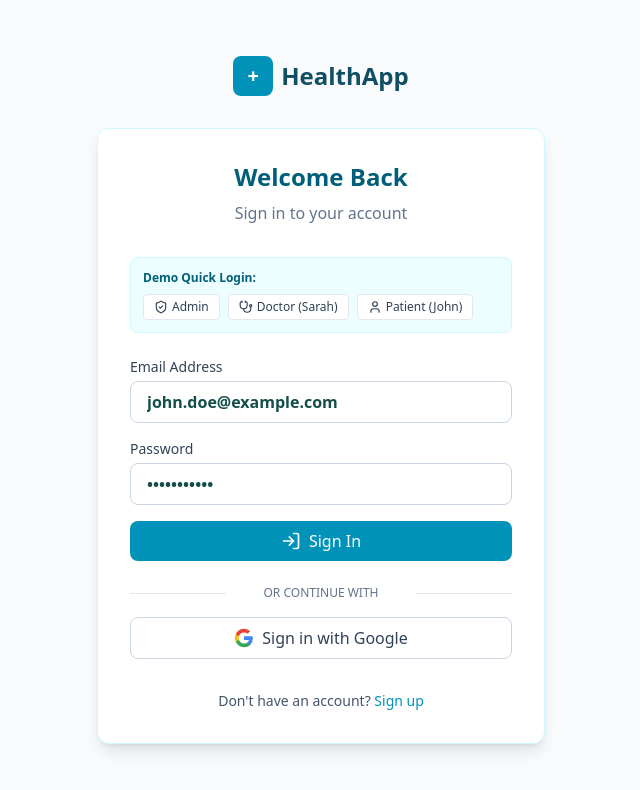
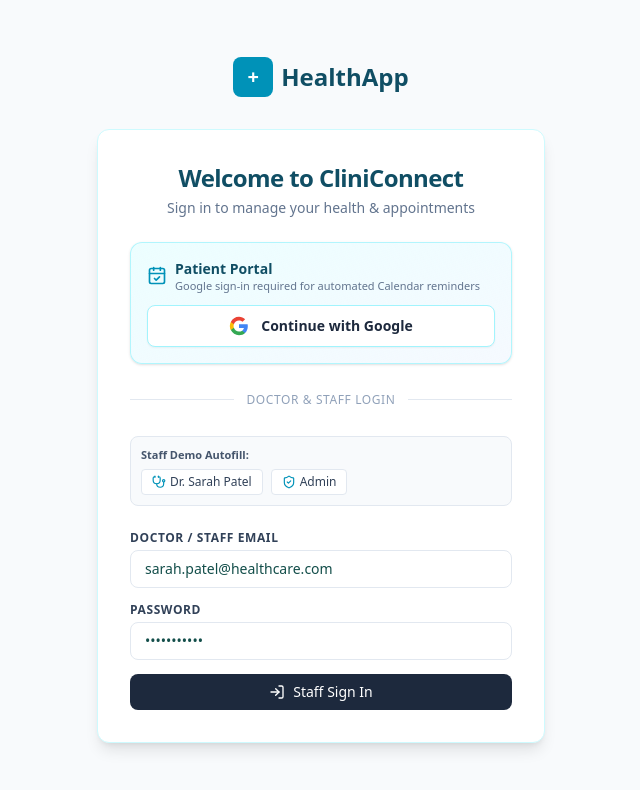
Before and after one commit to Vishwazeer/CliniConnect, a Next.js app: page /login in a window 1280 px wide. Shown: the top 790 px of the page, without its empty margins (319-959 px from the left). Built offline with nearby package versions, Linux system fonts and the light colour scheme.

Commit message:
Enforce Google authentication for patient logins to guarantee Calendar tokens

```diff
--- a/src/app/(auth)/login/page.tsx
+++ b/src/app/(auth)/login/page.tsx
@@ -4,11 +4,11 @@ import { useState } from "react";
 import { signIn } from "next-auth/react";
 import { useRouter } from "next/navigation";
 import Link from "next/link";
-import { LogIn, User, Stethoscope, ShieldCheck } from 'lucide-react';
+import { LogIn, User, Stethoscope, ShieldCheck, CalendarCheck } from 'lucide-react';
 
 export default function LoginPage() {
   const router = useRouter();
-  const [email, setEmail] = useState("john.doe@example.com");
+  const [email, setEmail] = useState("sarah.patel@healthcare.com");
   const [password, setPassword] = useState("password123");
   const [error, setError] = useState("");
   const [isLoading, setIsLoading] = useState(false);
@@ -25,7 +25,9 @@ export default function LoginPage() {
     });
 
     if (res?.error) {
-      setError("Invalid credentials. Please try again.");
+      setError(res.error.includes("Patients must sign in")
+        ? "Patients must sign in using the Google button above for Calendar reminders."
+        : "Invalid credentials. Please try again.");
       setIsLoading(false);
     } else {
       router.push("/dashboard");
@@ -37,75 +39,110 @@ export default function LoginPage() {
   };
 
   return (
-    <div className="w-full max-w-md bg-white p-8 rounded-xl shadow-lg border border-cyan-100">
-      <div className="text-center mb-8">
-        <h2 className="text-2xl font-bold text-cyan-800">Welcome Back</h2>
-        <p className="text-slate-500 mt-2">Sign in to your account</p>
+    <div className="w-full max-w-md bg-white p-8 rounded-xl shadow-lg border border-cyan-100 space-y-6">
+      <div className="text-center">
+        <h2 className="text-2xl font-extrabold text-cyan-900 tracking-tight">Welcome to CliniConnect</h2>
+        <p className="text-slate-500 text-sm mt-1">Sign in to manage your health & appointments</p>
       </div>
 
-      {/* Demo Credentials Quick Fill */}
-      <div className="mb-6 p-3 bg-cyan-50 rounded-lg border border-cyan-100">
-        <p className="text-xs font-semibold text-cyan-800 mb-2">Demo Quick Login:</p>
+      {error && (
+        <div className="bg-red-50 border-l-4 border-red-500 text-red-700 p-3 rounded-md text-xs font-medium">
+          {error}
+        </div>
+      )}
+
+      {/* Patient Google Sign-In Section (Primary) */}
+      <div className="p-4 bg-gradient-to-br from-cyan-50 to-blue-50/60 rounded-xl border border-cyan-200/80 shadow-sm space-y-3">
+        <div className="flex items-center gap-2 text-cyan-900">
+          <CalendarCheck className="w-5 h-5 text-cyan-600 shrink-0" />
+          <div>
+            <h3 className="font-bold text-sm">Patient Portal</h3>
+            <p className="text-[11px] text-slate-500 leading-tight">Google sign-in required for automated Calendar reminders</p>
+          </div>
+        </div>
+
+        <button
+          type="button"
+          onClick={handleGoogleSignIn}
+          className="w-full flex items-center justify-center gap-3 bg-white border border-cyan-200 text-slate-800 font-semibold py-2.5 px-4 rounded-lg hover:bg-cyan-50/50 hover:border-cyan-300 transition-all shadow-xs cursor-pointer text-sm"
+        >
+          <svg className="h-5 w-5 shrink-0" viewBox="0 0 24 24">
+            <path
+              d="M22.56 12.25c0-.78-.07-1.53-.2-2.25H12v4.26h5.92c-.26 1.37-1.04 2.53-2.21 3.31v2.77h3.57c2.08-1.92 3.28-4.74 3.28-8.09z"
+              fill="#4285F4"
+            />
+            <path
+              d="M12 23c2.97 0 5.46-.98 7.28-2.66l-3.57-2.77c-.98.66-2.23 1.06-3.71 1.06-2.86 0-5.29-1.93-6.16-4.53H2.18v2.84C3.99 20.53 7.7 23 12 23z"
+              fill="#34A853"
+            />
+            <path
+              d="M5.84 14.09c-.22-.66-.35-1.36-.35-2.09s.13-1.43.35-2.09V7.07H2.18C1.43 8.55 1 10.22 1 12s.43 3.45 1.18 4.93l2.85-2.22.81-.62z"
+              fill="#FBBC05"
+            />
+            <path
+              d="M12 5.38c1.62 0 3.06.56 4.21 1.64l3.15-3.15C17.45 2.09 14.97 1 12 1 7.7 1 3.99 3.47 2.18 7.07l3.66 2.84c.87-2.6 3.3-4.53 6.16-4.53z"
+              fill="#EA4335"
+            />
+          </svg>
+          Continue with Google
+        </button>
+      </div>
+
+      <div className="relative flex py-1 items-center">
+        <div className="flex-grow border-t border-slate-200"></div>
+        <span className="flex-shrink mx-3 text-xs uppercase tracking-wider text-slate-400 font-medium">
+          Doctor & Staff Login
+        </span>
+        <div className="flex-grow border-t border-slate-200"></div>
+      </div>
+
+      {/* Staff Quick Fill */}
+      <div className="p-2.5 bg-slate-50 rounded-lg border border-slate-200">
+        <p className="text-[11px] font-semibold text-slate-600 mb-1.5">Staff Demo Autofill:</p>
         <div className="flex flex-wrap gap-2">
+          <button
+            type="button"
+            onClick={() => {
+              setEmail("sarah.patel@healthcare.com");
+              setPassword("password123");
+            }}
+            className="text-xs bg-white hover:bg-slate-100 text-slate-700 py-1 px-2.5 rounded border border-slate-200 font-medium flex items-center gap-1 cursor-pointer transition-colors"
+          >
+            <Stethoscope className="w-3.5 h-3.5 text-cyan-600" /> Dr. Sarah Patel
+          </button>
           <button
             type="button"
             onClick={() => {
               setEmail("admin@healthcare.com");
               setPassword("password123");
             }}
-            className="text-xs bg-white hover:bg-slate-50 text-slate-700 py-1 px-2.5 rounded border border-slate-200 transition-colors font-medium flex items-center gap-1 cursor-pointer"
+            className="text-xs bg-white hover:bg-slate-100 text-slate-700 py-1 px-2.5 rounded border border-slate-200 font-medium flex items-center gap-1 cursor-pointer transition-colors"
           >
-            <ShieldCheck className="w-3.5 h-3.5" /> Admin
-          </button>
-          <button
-            type="button"
-            onClick={() => {
-              setEmail("sarah.patel@healthcare.com");
-              setPassword("password123");
-            }}
-            className="text-xs bg-white hover:bg-slate-50 text-slate-700 py-1 px-2.5 rounded border border-slate-200 transition-colors font-medium flex items-center gap-1 cursor-pointer"
-          >
-            <Stethoscope className="w-3.5 h-3.5" /> Doctor (Sarah)
-          </button>
-          <button
-            type="button"
-            onClick={() => {
-              setEmail("john.doe@example.com");
-              setPassword("password123");
-            }}
-            className="text-xs bg-white hover:bg-slate-50 text-slate-700 py-1 px-2.5 rounded border border-slate-200 transition-colors font-medium flex items-center gap-1 cursor-pointer"
-          >
-            <User className="w-3.5 h-3.5" /> Patient (John)
+            <ShieldCheck className="w-3.5 h-3.5 text-cyan-600" /> Admin
           </button>
         </div>
       </div>
 
-      {error && (
-        <div className="bg-red-50 text-red-600 p-3 rounded-md text-sm mb-4">
-          {error}
-        </div>
-      )}
-
-      <form onSubmit={handleSubmit} className="space-y-4">
+      <form onSubmit={handleSubmit} className="space-y-3.5">
         <div>
-          <label className="block text-sm font-medium text-slate-700 mb-1">Email Address</label>
+          <label className="block text-xs font-semibold text-slate-700 uppercase tracking-wider mb-1">Doctor / Staff Email</label>
           <input
             type="email"
             value={email}
             onChange={(e) => setEmail(e.target.value)}
             required
-            className={`w-full px-4 py-2 border border-slate-300 rounded-lg focus:outline-none focus:ring-2 focus:ring-cyan-500 ${email ? 'font-bold' : ''}`}
-            placeholder="you@example.com"
+            className="w-full px-3.5 py-2 border border-slate-200 rounded-lg focus:outline-none focus:ring-2 focus:ring-cyan-500 text-sm"
+            placeholder="doctor@healthcare.com"
           />
         </div>
         <div>
-          <label className="block text-sm font-medium text-slate-700 mb-1">Password</label>
+          <label className="block text-xs font-semibold text-slate-700 uppercase tracking-wider mb-1">Password</label>
           <input
             type="password"
             value={password}
             onChange={(e) => setPassword(e.target.value)}
             required
-            className={`w-full px-4 py-2 border border-slate-300 rounded-lg focus:outline-none focus:ring-2 focus:ring-cyan-500 ${password ? 'font-bold' : ''}`}
+            className="w-full px-3.5 py-2 border border-slate-200 rounded-lg focus:outline-none focus:ring-2 focus:ring-cyan-500 text-sm"
             placeholder="••••••••"
           />
         </div>
@@ -113,49 +150,11 @@ export default function LoginPage() {
         <button
           type="submit"
           disabled={isLoading}
-          className="w-full bg-cyan-600 hover:bg-cyan-700 text-white font-medium py-2 px-4 rounded-lg transition-colors disabled:opacity-70 flex items-center justify-center gap-2 cursor-pointer"
+          className="w-full bg-slate-800 hover:bg-slate-900 text-white font-medium py-2 px-4 rounded-lg transition-colors disabled:opacity-70 flex items-center justify-center gap-2 cursor-pointer text-sm"
         >
-          <LogIn className="w-5 h-5" /> {isLoading ? "Signing in..." : "Sign In"}
+          <LogIn className="w-4 h-4" /> {isLoading ? "Signing in..." : "Staff Sign In"}
         </button>
       </form>
-
-      <div className="mt-6 flex items-center justify-between">
-        <span className="border-b border-slate-200 w-1/5 lg:w-1/4"></span>
-        <span className="text-xs text-center text-slate-500 uppercase">Or continue with</span>
-        <span className="border-b border-slate-200 w-1/5 lg:w-1/4"></span>
-      </div>
-
-      <button
-        onClick={handleGoogleSignIn}
-        className="mt-4 w-full flex items-center justify-center gap-2 bg-white border border-slate-300 text-slate-700 font-medium py-2 px-4 rounded-lg hover:bg-slate-50 transition-colors cursor-pointer"
-      >
-        <svg className="h-5 w-5" viewBox="0 0 24 24">
-          <path
-            d="M22.56 12.25c0-.78-.07-1.53-.2-2.25H12v4.26h5.92c-.26 1.37-1.04 2.53-2.21 3.31v2.77h3.57c2.08-1.92 3.28-4.74 3.28-8.09z"
-            fill="#4285F4"
-          />
-          <path
-            d="M12 23c2.97 0 5.46-.98 7.28-2.66l-3.57-2.77c-.98.66-2.23 1.06-3.71 1.06-2.86 0-5.29-1.93-6.16-4.53H2.18v2.84C3.99 20.53 7.7 23 12 23z"
-            fill="#34A853"
-          />
-          <path
-            d="M5.84 14.09c-.22-.66-.35-1.36-.35-2.09s.13-1.43.35-2.09V7.07H2.18C1.43 8.55 1 10.22 1 12s.43 3.45 1.18 4.93l2.85-2.22.81-.62z"
-            fill="#FBBC05"
-          />
-          <path
-            d="M12 5.38c1.62 0 3.06.56 4.21 1.64l3.15-3.15C17.45 2.09 14.97 1 12 1 7.7 1 3.99 3.47 2.18 7.07l3.66 2.84c.87-2.6 3.3-4.53 6.16-4.53z"
-            fill="#EA4335"
-          />
-        </svg>
-        Sign in with Google
-      </button>
-
-      <p className="mt-8 text-center text-sm text-slate-600">
-        Don't have an account?{" "}
-        <Link href="/register" className="text-cyan-600 hover:text-cyan-700 font-medium cursor-pointer">
-          Sign up
-        </Link>
-      </p>
     </div>
   );
 }
--- a/src/app/(auth)/register/page.tsx
+++ b/src/app/(auth)/register/page.tsx
@@ -88,6 +88,45 @@ export default function RegisterPage() {
         </div>
       )}
 
+      {/* Patient Google Sign-Up Notice */}
+      <div className="mb-6 p-4 bg-cyan-50 border border-cyan-200 rounded-xl text-center space-y-2">
+        <p className="text-xs font-bold text-cyan-900 uppercase tracking-wider">Are you a patient?</p>
+        <p className="text-xs text-slate-600">Sign up instantly with Google to enable automatic Google Calendar sync for appointments and medication reminders.</p>
+        <button
+          type="button"
+          onClick={() => signIn("google", { callbackUrl: "/dashboard" })}
+          className="w-full flex items-center justify-center gap-2 bg-white border border-cyan-200 text-slate-800 font-semibold py-2 px-3 rounded-lg hover:bg-slate-50 transition-colors cursor-pointer text-xs shadow-xs"
+        >
+          <svg className="h-4 w-4 shrink-0" viewBox="0 0 24 24">
+            <path
+              d="M22.56 12.25c0-.78-.07-1.53-.2-2.25H12v4.26h5.92c-.26 1.37-1.04 2.53-2.21 3.31v2.77h3.57c2.08-1.92 3.28-4.74 3.28-8.09z"
+              fill="#4285F4"
+            />
+            <path
+              d="M12 23c2.97 0 5.46-.98 7.28-2.66l-3.57-2.77c-.98.66-2.23 1.06-3.71 1.06-2.86 0-5.29-1.93-6.16-4.53H2.18v2.84C3.99 20.53 7.7 23 12 23z"
+              fill="#34A853"
+            />
+            <path
+              d="M5.84 14.09c-.22-.66-.35-1.36-.35-2.09s.13-1.43.35-2.09V7.07H2.18C1.43 8.55 1 10.22 1 12s.43 3.45 1.18 4.93l2.85-2.22.81-.62z"
+              fill="#FBBC05"
+            />
+            <path
+              d="M12 5.38c1.62 0 3.06.56 4.21 1.64l3.15-3.15C17.45 2.09 14.97 1 12 1 7.7 1 3.99 3.47 2.18 7.07l3.66 2.84c.87-2.6 3.3-4.53 6.16-4.53z"
+              fill="#EA4335"
+            />
+          </svg>
+          Sign Up as Patient with Google
+        </button>
+      </div>
+
+      <div className="relative flex py-1 items-center mb-4">
+        <div className="flex-grow border-t border-slate-200"></div>
+        <span className="flex-shrink mx-3 text-[11px] uppercase tracking-wider text-slate-400 font-medium">
+          Staff Account Registration
+        </span>
+        <div className="flex-grow border-t border-slate-200"></div>
+      </div>
+
       <form onSubmit={handleSubmit} className="space-y-4">
         <div>
           <label className="block text-sm font-medium text-slate-700 mb-1">Full Name</label>
@@ -159,7 +198,7 @@ export default function RegisterPage() {
           disabled={isLoading}
           className="w-full bg-cyan-600 hover:bg-cyan-700 text-white font-medium py-2 px-4 rounded-lg transition-colors disabled:opacity-70 mt-4 flex items-center justify-center gap-2 cursor-pointer"
         >
-          <UserPlus className="w-5 h-5" /> {isLoading ? "Creating Account..." : "Create Account"}
+          <UserPlus className="w-5 h-5" /> {isLoading ? "Creating Staff Account..." : "Create Staff Account"}
         </button>
       </form>
 
--- a/src/lib/auth.ts
+++ b/src/lib/auth.ts
@@ -46,6 +46,11 @@ export const { handlers, auth, signIn, signOut } = NextAuth({
         );
 
         if (!isValid) return null;
+
+        // Enforce Google Sign-In for Patients to ensure Google Calendar tokens are active
+        if (user.role === 'PATIENT') {
+          throw new Error('Patients must sign in using Google to enable Calendar reminders.');
+        }
 
         return {
           id: user.id,
```
